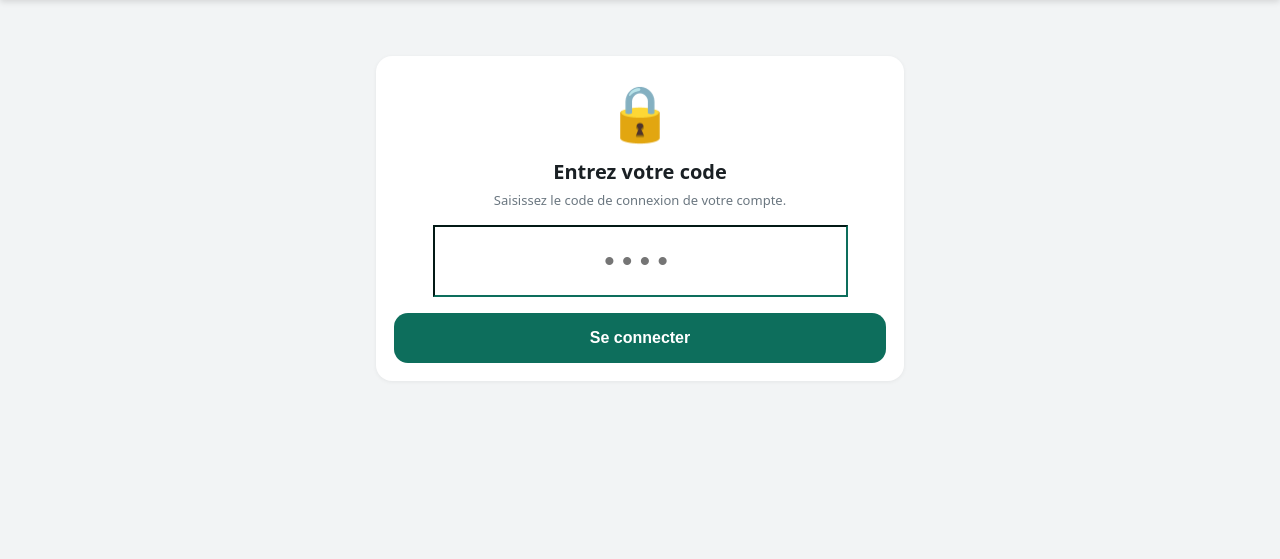
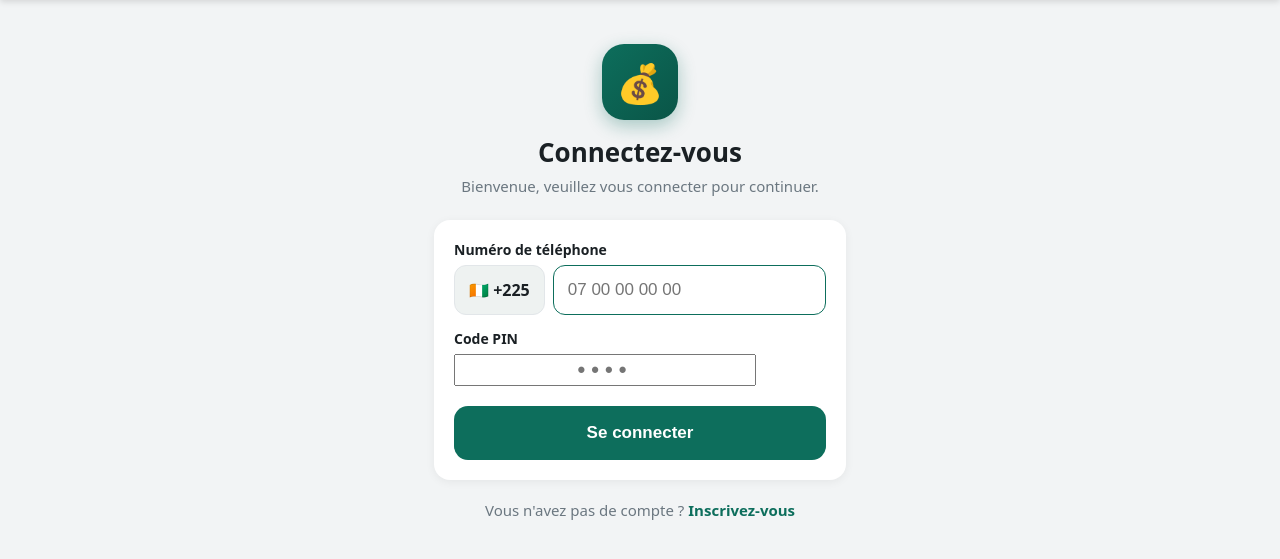
Before and after one commit to kaderyaro-spec/tresorerie-mobile-money, a Flask app: page /login in a window 1280 px wide. Shown: the part 60-619 px from the top of the page. Run offline with Flask 3, Linux system fonts and the light colour scheme; tables that the repository leaves empty hold one stand-in row (values such as "Sample post").

Commit message:
Auth: connexion N°+PIN, inscription (Nom/Prenom/CNI), tel CI 10 chiffres, grille commission Wave
- Ecran connexion: numero + code PIN + lien inscription
- Page inscription: Nom, Prenom, CNI, numero (drapeau CI +225), conditions
- Onboarding scinde en etape configuration (PIN confirme + operateurs)
- Grille de commission journaliere Wave automatisee a la cloture
- Design des ecrans d'authentification

Co-Authored-By: Claude Opus 4.8 <noreply@anthropic.com>

```diff
--- a/app.py
+++ b/app.py
@@ -115,13 +115,22 @@ def compute_state():
         w_txs = [t for t in txs_d if t["wallet_id"] == w["id"]]
         bal = logic.wallet_balance(w["opening_balance"], w_txs)
         wallet_balances.append(bal)
+
+        # Wave : commission calculée automatiquement via la grille (cumul du jour).
+        # Autres opérateurs : cumul des commissions saisies manuellement.
+        if w["operator"] == "Wave":
+            vol = logic.wave_volume(w_txs)
+            commission = logic.wave_daily_commission(vol)
+        else:
+            commission = logic.commissions_total(w_txs)
+
         wallet_states.append({
             "id": w["id"],
             "operator": w["operator"],
             "balance": bal,
             "threshold": w["alert_threshold"],
             "voyant": logic.voyant(bal, w["alert_threshold"]),
-            "commission": logic.commissions_total(w_txs),
+            "commission": commission,
         })
 
     cash_open = caisse["opening_balance"] if caisse else 0
@@ -150,86 +159,139 @@ def require_onboarding():
 
 
 # Points d'entrée accessibles sans être connecté
-PUBLIC_ENDPOINTS = {"login", "onboarding", "static", "index"}
+PUBLIC_ENDPOINTS = {"login", "signup", "onboarding", "static", "index"}
+
+
+def normalize_phone(raw):
+    """Garde uniquement les chiffres ; retire l'indicatif 225 s'il est présent."""
+    digits = "".join(c for c in str(raw or "") if c.isdigit())
+    if digits.startswith("225") and len(digits) > 10:
+        digits = digits[3:]
+    return digits
+
+
+def valid_ci_phone(phone):
+    """Numéro ivoirien : exactement 10 chiffres."""
+    return len(phone) == 10 and phone.isdigit()
 
 
 @app.before_request
 def require_login():
     """
-    Verrou de connexion par code PIN.
-    Si un compte existe avec un PIN défini et que la session n'est pas
-    authentifiée, on redirige vers l'écran de connexion. Tant qu'aucun PIN
-    n'est défini (ancien compte / usage local), l'accès reste libre.
+    Verrou d'accès. Tant qu'aucun compte n'existe, on dirige vers la connexion
+    (qui propose l'inscription). Une fois le compte créé, l'accès aux écrans
+    protégés exige une session authentifiée (numéro + code PIN).
     """
     if request.endpoint in PUBLIC_ENDPOINTS:
         return None
-    agent = db.get_agent()
-    if agent is None:
-        return None  # pas encore configuré → l'onboarding s'en charge
-    if agent["pin_hash"] and not session.get("auth"):
+    if db.get_agent() is None:
+        return redirect(url_for("login"))
+    if not session.get("auth"):
         return redirect(url_for("login"))
     return None
 
 
+@app.route("/")
+def index():
+    if not db.is_onboarded():
+        return redirect(url_for("login"))
+    return redirect(url_for("dashboard"))
+
+
+# ---------------------------------------------------------------------------
+# Connexion (numéro + code PIN)
+# ---------------------------------------------------------------------------
 @app.route("/login", methods=["GET", "POST"])
 def login():
     agent = db.get_agent()
     if agent is None:
-        return redirect(url_for("onboarding"))
-    # Si aucun PIN n'est défini, pas de verrou : accès direct.
-    if not agent["pin_hash"]:
-        session["auth"] = True
-        return redirect(url_for("dashboard"))
+        # Aucun compte encore : on oriente vers l'inscription.
+        return redirect(url_for("signup"))
 
     if request.method == "POST":
+        phone = normalize_phone(request.form.get("phone", ""))
         pin = request.form.get("pin", "").strip()
-        if check_password_hash(agent["pin_hash"], pin):
+        ok = (phone == agent["phone"]
+              and agent["pin_hash"]
+              and check_password_hash(agent["pin_hash"], pin))
+        if ok:
             session["auth"] = True
             return redirect(url_for("dashboard"))
-        flash("Code incorrect.", "error")
+        flash("Numéro ou code incorrect.", "error")
         return redirect(url_for("login"))
 
     return render_template("login.html")
 
 
 # ---------------------------------------------------------------------------
-# 4.1 — Onboarding / Configuration initiale
+# Inscription — étape 1 : identité (Nom, Prénom, CNI, numéro, conditions)
 # ---------------------------------------------------------------------------
-@app.route("/")
-def index():
-    if not db.is_onboarded():
+@app.route("/signup", methods=["GET", "POST"])
+def signup():
+    # MVP mono-compte : une seule inscription possible.
+    if db.is_onboarded():
+        flash("Un compte existe déjà sur cet appareil. Connectez-vous.", "error")
+        return redirect(url_for("login"))
+
+    if request.method == "POST":
+        nom = request.form.get("nom", "").strip()
+        prenom = request.form.get("prenom", "").strip()
+        cni = request.form.get("cni", "").strip()
+        phone = normalize_phone(request.form.get("phone", ""))
+        accept = request.form.get("accept")
+
+        if not nom or not prenom:
+            flash("Le nom et le prénom sont obligatoires.", "error")
+            return redirect(url_for("signup"))
+        if not valid_ci_phone(phone):
+            flash("Le numéro de téléphone doit comporter 10 chiffres.", "error")
+            return redirect(url_for("signup"))
+        if not accept:
+            flash("Vous devez accepter les conditions pour continuer.", "error")
+            return redirect(url_for("signup"))
+
+        # On mémorise l'identité, puis on passe à la configuration (étape 2).
+        session["signup"] = {"nom": nom, "prenom": prenom, "cni": cni, "phone": phone}
         return redirect(url_for("onboarding"))
-    return redirect(url_for("dashboard"))
+
+    return render_template("signup.html")
 
 
+# ---------------------------------------------------------------------------
+# Inscription — étape 2 : configuration (code PIN, opérateurs, soldes)
+# ---------------------------------------------------------------------------
 @app.route("/onboarding", methods=["GET", "POST"])
 def onboarding():
-    # Si déjà configuré, on n'y revient pas (étape unique — section 4.1)
     if db.is_onboarded():
         return redirect(url_for("dashboard"))
 
+    pending = session.get("signup")
+    if not pending:
+        # On ne configure pas sans être passé par l'inscription.
+        return redirect(url_for("signup"))
+
     if request.method == "POST":
-        phone = request.form.get("phone", "").strip()
-        shop_name = request.form.get("shop_name", "").strip()
         operators = request.form.getlist("operators")
         cash_initial = request.form.get("cash_initial", "0")
         pin = request.form.get("pin", "").strip()
+        pin2 = request.form.get("pin2", "").strip()
 
-        if not phone:
-            flash("Le numéro de téléphone est obligatoire.", "error")
+        if not pin or len(pin) < 4 or not pin.isdigit():
+            flash("Choisissez un code à 4 chiffres minimum.", "error")
+            return redirect(url_for("onboarding"))
+        if pin != pin2:
+            flash("Les deux codes ne correspondent pas.", "error")
             return redirect(url_for("onboarding"))
         if not operators:
             flash("Sélectionnez au moins un opérateur.", "error")
             return redirect(url_for("onboarding"))
-        if not pin or len(pin) < 4 or not pin.isdigit():
-            flash("Choisissez un code à 4 chiffres minimum.", "error")
-            return redirect(url_for("onboarding"))
 
         conn = db.get_db()
         cur = conn.execute(
-            "INSERT INTO agent (phone, shop_name, business_day, pin_hash, created_at) "
-            "VALUES (?,?,?,?,?)",
-            (phone, shop_name, db.today_str(), generate_password_hash(pin), db.now_str()),
+            "INSERT INTO agent (phone, nom, prenom, cni, business_day, pin_hash, created_at) "
+            "VALUES (?,?,?,?,?,?,?)",
+            (pending["phone"], pending["nom"], pending["prenom"], pending["cni"],
+             db.today_str(), generate_password_hash(pin), db.now_str()),
         )
         agent_id = cur.lastrowid
 
@@ -248,11 +310,12 @@ def onboarding():
         )
         conn.commit()
         conn.close()
+        session.pop("signup", None)
         session["auth"] = True
         flash("Compte créé. Bienvenue !", "success")
         return redirect(url_for("dashboard"))
 
-    return render_template("onboarding.html", operateurs=logic.OPERATEURS)
+    return render_template("onboarding.html", operateurs=logic.OPERATEURS, pending=pending)
 
 
 # ---------------------------------------------------------------------------
--- a/db.py
+++ b/db.py
@@ -36,6 +36,9 @@ SCHEMA = """
 CREATE TABLE IF NOT EXISTS agent (
     id                  INTEGER PRIMARY KEY AUTOINCREMENT,
     phone               TEXT NOT NULL,
+    nom                 TEXT,                   -- nom de famille
+    prenom              TEXT,                   -- prénom
+    cni                 TEXT,                   -- numéro de carte d'identité (CNI)
     shop_name           TEXT,                   -- nom de la boutique
     subscription_status TEXT NOT NULL DEFAULT 'Essai gratuit',
     business_day        TEXT NOT NULL,          -- journée comptable ouverte
@@ -101,6 +104,9 @@ def _migrate(conn):
         conn.execute("ALTER TABLE agent ADD COLUMN pin_hash TEXT")
     if "shop_name" not in acols:
         conn.execute("ALTER TABLE agent ADD COLUMN shop_name TEXT")
+    for col in ("nom", "prenom", "cni"):
+        if col not in acols:
+            conn.execute(f"ALTER TABLE agent ADD COLUMN {col} TEXT")
 
 
 def init_db():
--- a/static/style.css
+++ b/static/style.css
@@ -222,11 +222,46 @@ input:focus, select:focus { outline: none; border-color: var(--green); }
 .add-op { margin-top: 16px; padding-top: 16px; border-top: 1.5px solid var(--line); }
 .add-op select { margin-bottom: 10px; }
 
-/* Login */
-.login-form { text-align: center; margin-top: 40px; }
-.login-logo { font-size: 54px; margin-bottom: 10px; }
-.login-form h2 { font-size: 20px; margin: 0 0 6px; }
-.login-form .big-input { margin: 16px 0; letter-spacing: 8px; }
+/* ----- Écrans d'authentification (connexion / inscription) ----- */
+.auth-screen {
+    max-width: 420px; margin: 8px auto 0; padding: 8px 4px 24px;
+    display: flex; flex-direction: column;
+}
+.auth-logo {
+    width: 76px; height: 76px; margin: 12px auto 14px;
+    background: linear-gradient(135deg, var(--green), var(--green-d));
+    color: #fff; border-radius: 22px; font-size: 38px;
+    display: flex; align-items: center; justify-content: center;
+    box-shadow: 0 6px 18px rgba(13,110,92,.32);
+}
+.auth-title { font-size: 26px; font-weight: 800; text-align: center; margin: 0 0 6px; }
+.auth-sub { text-align: center; color: var(--muted); margin: 0 0 24px; font-size: 15px; }
+.auth-form {
+    background: var(--card); border-radius: var(--radius); padding: 20px;
+    box-shadow: 0 2px 10px rgba(0,0,0,.06);
+}
+.auth-form label { font-size: 14px; font-weight: 700; color: var(--ink); }
+.pin-input { letter-spacing: 6px; text-align: center; font-size: 22px; font-weight: 700; }
+
+/* Champ téléphone : drapeau + indicatif + numéro */
+.phone-field { display: flex; align-items: stretch; gap: 8px; }
+.phone-prefix {
+    display: flex; align-items: center; gap: 4px; white-space: nowrap;
+    padding: 0 14px; background: #eef2f1; border: 1.5px solid var(--line);
+    border-radius: 12px; font-weight: 700; font-size: 16px; color: var(--ink);
+}
+.phone-field input { flex: 1; }
+
+/* Conditions générales */
+.terms { display: flex; align-items: flex-start; gap: 10px; margin: 18px 0 4px; font-weight: 500; }
+.terms input { width: 22px; height: 22px; flex: none; margin-top: 1px; }
+.terms span { font-size: 13px; color: var(--muted); line-height: 1.4; }
+.link-inline { color: var(--green); text-decoration: underline; }
+
+/* Bascule connexion / inscription */
+.auth-switch { text-align: center; margin-top: 20px; font-size: 15px; color: var(--muted); }
+.link-signup { color: var(--green); font-weight: 800; text-decoration: none; }
+.btn-lg { padding: 17px; font-size: 17px; margin-top: 20px; }
 
 /* Bottom nav */
 .bottomnav {
--- a/templates/_macros.html
+++ b/templates/_macros.html
@@ -2,6 +2,15 @@
    - Si un vrai fichier logo est présent dans static/logos/, on l'affiche.
    - Sinon, repli sur une pastille colorée avec initiales.
    Usage : {% from "_macros.html" import op_logo %}  puis  {{ op_logo("Wave") }} #}
+{# Champ « numéro de téléphone » ivoirien : drapeau + indicatif +225 + 10 chiffres #}
+{% macro phone_field(value="", autofocus=false) %}
+<div class="phone-field">
+    <span class="phone-prefix">🇨🇮 +225</span>
+    <input type="tel" name="phone" inputmode="numeric" pattern="[0-9]{10}" maxlength="10"
+           value="{{ value }}" placeholder="07 00 00 00 00" required {% if autofocus %}autofocus{% endif %}>
+</div>
+{% endmacro %}
+
 {% macro op_logo(name, size=38) %}
     {% set s = op_style(name) %}
     {% if s.logo %}
--- a/templates/dashboard.html
+++ b/templates/dashboard.html
@@ -1,7 +1,7 @@
 {% extends "base.html" %}
 {% from "_macros.html" import op_logo %}
 {% block title %}Tableau de bord{% endblock %}
-{% block header %}{{ s.agent.shop_name or "Ma trésorerie" }}{% endblock %}
+{% block header %}{{ s.agent.shop_name or ("Bonjour " ~ s.agent.prenom) if s.agent.prenom else "Ma trésorerie" }}{% endblock %}
 
 {% block content %}
 <div class="total-banner" id="solde-banner">
--- a/templates/login.html
+++ b/templates/login.html
@@ -1,15 +1,29 @@
 {% extends "base.html" %}
+{% from "_macros.html" import phone_field %}
 {% block title %}Connexion{% endblock %}
 {% block header %}Connexion{% endblock %}
 {% block nav %}{% endblock %}
 
 {% block content %}
-<form method="post" class="card-form login-form">
-    <div class="login-logo">🔒</div>
-    <h2>Entrez votre code</h2>
-    <p class="hint">Saisissez le code de connexion de votre compte.</p>
-    <input type="password" name="pin" inputmode="numeric" pattern="[0-9]*"
-           class="big-input" placeholder="••••" autofocus required>
-    <button type="submit" class="btn btn-primary btn-block">Se connecter</button>
-</form>
+<div class="auth-screen">
+    <div class="auth-logo">💰</div>
+    <h1 class="auth-title">Connectez-vous</h1>
+    <p class="auth-sub">Bienvenue, veuillez vous connecter pour continuer.</p>
+
+    <form method="post" class="auth-form">
+        <label>Numéro de téléphone</label>
+        {{ phone_field(autofocus=true) }}
+
+        <label class="lbl-mt">Code PIN</label>
+        <input type="password" name="pin" inputmode="numeric" pattern="[0-9]*"
+               class="pin-input" placeholder="••••" minlength="4" required>
+
+        <button type="submit" class="btn btn-primary btn-block btn-lg">Se connecter</button>
+    </form>
+
+    <p class="auth-switch">
+        Vous n'avez pas de compte ?
+        <a href="{{ url_for('signup') }}" class="link-signup">Inscrivez-vous</a>
+    </p>
+</div>
 {% endblock %}
```
Also changed, not shown: logic.py (+66 -0 lines), templates/onboarding.html (+10 -13 lines), templates/signup.html (added, +40 -0 lines).
